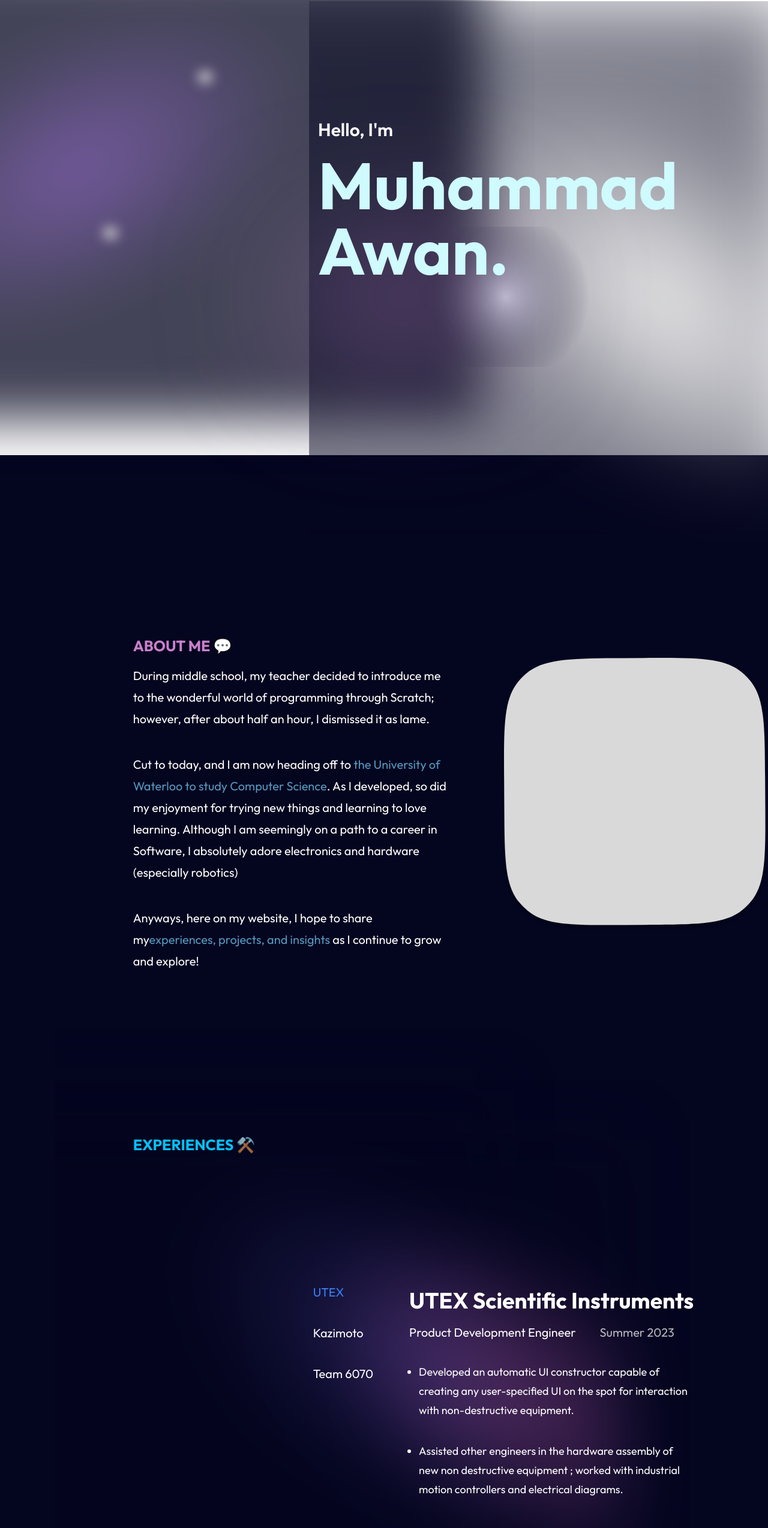
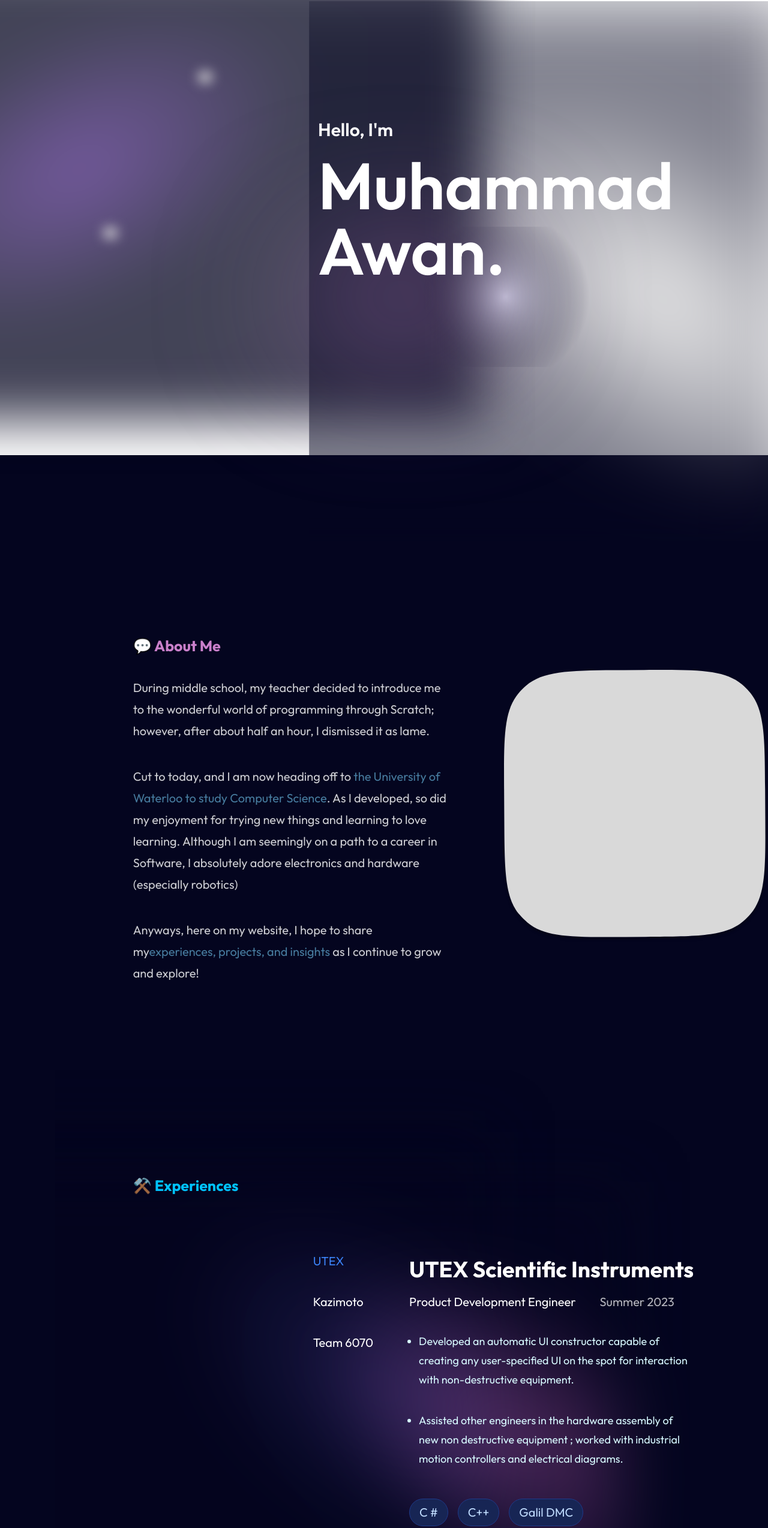
Before and after one commit to muhammad-awan0/portfolio, a React (Vite) app: page / in a window 1280 px wide. Shown: the part 209-2757 px from the top of the page at 60% size. Built offline with nearby package versions, Linux system fonts and the light colour scheme.

Commit message:
Trying to add responsivness

```diff
--- a/index.html
+++ b/index.html
@@ -12,7 +12,7 @@
     <meta name="viewport" content="width=device-width, initial-scale=1.0" />
     <title>Vite + React + TS</title>
   </head>
-  <body class="bg-custom-blue overflow-x-hidden">
+  <body class=" overflow-x-hidden">
     <div id="root"></div>
     <script type="module" src="/src/main.tsx"></script>
   </body>
--- a/src/About/About.tsx
+++ b/src/About/About.tsx
@@ -2,10 +2,10 @@ import portraitSVG from './Portrait.svg';
 
 const About = () => {
   return (
-    <div className="ml-[221.7px] mt-[300px]" id="about-section">
-      <h1 className="text-custom-pink font-bold text-[25px]">ABOUT ME 💬</h1>
-      <div className="flex flex-row">
-        <div className="text-white w-[628px] h-[478px] text-xl mr-10 leading-9">
+    <div className="ml-[221.7px] mt-[300px] h-[900px]" id="about-section">
+      <h1 className="text-custom-pink font-bold text-[25px]">💬 About Me </h1>
+      <div className="flex flex-row mt-5">
+        <div className="text-white w-[628px] h-[478px] text-xl mr-10 leading-9 opacity-80">
           <p className='mt-3'>
             During middle school, my teacher decided to introduce me to the wonderful
             world of programming through Scratch; however, after about half an hour, I
--- a/src/App.tsx
+++ b/src/App.tsx
@@ -8,7 +8,7 @@ import Projects from './Projects/projects.tsx';
 function App() {
 
   return (
-    <div className="font-outfit font-normal">
+    <div className="font-outfit font-normal bg-custom-blue">
      <Navbar navItems={["about","experiences","projects","contact"]}/>
      <Header name={"Muhammad Awan."} />
      <About/>
--- a/src/Experiences/Experiences.tsx
+++ b/src/Experiences/Experiences.tsx
@@ -27,7 +27,7 @@ const experiencesDetails = [
   {
     name: "The Gryphon Machine",
     tab: "Team 6070",
-    role: "Robotics Engineer",
+    role: "Head Captain",
     date: "Spring 2022",
     tasks: [
       "Assumed a leadership role in a team of 15+ members, effectively coordinating diverse technology-related projects and initiatives.",
@@ -44,18 +44,18 @@ const Experiences = () => {
 
   return (
     <div
-      className="relative ml-[221.7px] mt-[300px] h-[1000px]"
+      className="relative ml-[221.7px] h-[900px]"
       id="experiences-section"
     >
       <h1 className="text-heading-blue font-bold text-[25px] absolute z-50">
-        EXPERIENCES ⚒️
+      ⚒️ Experiences
       </h1>
       <img
         src={experienceBlobSVG}
         alt="experience-blob"
         className="absolute z-0 left-[-130px] top-[-280px] h-[1300px]"
       />
-      <div className="flex flex-row mt-[250px] ml-[300px] absolute z-50">
+      <div className="flex flex-row mt-[130px] ml-[300px] absolute z-50">
         <div className="text-white">
           <ul>
             {experiencesDetails.map((experience, index) => (
@@ -83,7 +83,7 @@ const Experiences = () => {
             {tasks.map((task, index) => (
               <li
                 key={index}
-                className={`text-[18px] leading-8 ${
+                className={`text-[18px] leading-8 text-[#D7F9FF] ${
                   index !== 0 ? "mt-9" : null
                 }`}
               >
@@ -95,7 +95,7 @@ const Experiences = () => {
             {tools.map((tool, index) => (
               <button
                 key={index}
-                className="px-4 py-2 bg-blue-950 text-blue-200 rounded-full border border-blue-900 hover:bg-blue-300"
+                className="px-4 py-2 bg-blue-950 text-blue-200 rounded-full border border-blue-900"
               >
                 {tool}
               </button>
--- a/src/Header/Header.tsx
+++ b/src/Header/Header.tsx
@@ -17,19 +17,19 @@ const Header = ({ name }: Props) => {
           <img
             src={leftPurpleSVG}
             alt="left-purple-blob"
-            className="absolute top-[10px] left-0 z-10"
+            className="absolute top-[10px] left-0 z-10 hidden md:flex"
           />
           <img
             src={tinyCircleSVG}
             alt="tiny-circle"
-            className="absolute top-[240px] left-[310px] z-50"
+            className="absolute top-[240px] left-[310px] z-50 hidden md:flex"
           />
           <img
             src={tinyCircleSVG}
             alt="tiny-circle2"
-            className="absolute top-[500px] left-[152px] z-50"
+            className="absolute top-[500px] left-[152px] z-50 hidden md:flex"
           />
-          <div className="absolute mt-[260px] ml-[190px] flex space-x-[-440px]">
+          <div className="absolute mt-[260px] ml-[190px] space-x-[-440px] hidden md:flex">
             <img
               src={middlePurpleSVG}
               alt="middle-purple-blob"
@@ -37,22 +37,26 @@ const Header = ({ name }: Props) => {
             />
             <img
               src={middleCircleSVG}
-              alt="middle-cirlce-blob"
+              alt="middle-circle-blob"
               className="z-30"
             />
           </div>
           <img
             src={rightWhiteSVG}
-            alt="right-purple-blob"
-            className="absolute top-[143px] right-[-30%] z-0 w-screen h-[900px]"
+            alt="right-white-blob"
+            className="absolute top-[143px] right-[-30%] z-0 w-screen h-[900px] hidden md:flex"
           />
         </div>
-        <div className="z-50 absolute top-[339px] left-[530px] text-cyan-100 font-bold text-109 md:top-[339px] md:left-[530px]">
-          <div className="text-white font-semibold text-3xl mb-5">
+        <div className="z-50 absolute top-[339px] left-[530px] md:left-[530px] text-cyan-100 font-bold text-3xl md:text-109">
+          <div className="text-white font-semibold text-3xl md:text-3xl mb-5">
             Hello, I'm
           </div>
-          <div>{firstName}</div>
-          <div>{lastName}</div>
+          <div className="text-white font-semibold text-3xl md:text-109 mx-2 md:mx-0">
+            {firstName}
+          </div>
+          <div className="text-white font-semibold text-3xl md:text-109 mx-2 md:mx-0">
+            {lastName}
+          </div>
         </div>
       </div>
     </header>
--- a/src/Projects/projects.tsx
+++ b/src/Projects/projects.tsx
@@ -16,7 +16,6 @@ const projectsDetails: ProjectDetails[] = [
     tools: ["Tailwind", "React", "Typescript"],
   },
 
-  // ... other projects
 ];
 
 interface ProjectCardProps {
@@ -51,11 +50,12 @@ const Projects = () => {
   return (
     <div className="ml-[221.7px] h-[800px]">
       <h1 id="projects-section" className="text-projects-purple font-bold text-[25px]">
-        PERSONAL PROJECTS 🔥
+      🔥 Personal Projects
       </h1>
       {projectsDetails.map((project, index) => (
         <ProjectCard key={index} project={project} flipLayout={index % 2 !== 0} />
       ))}
+      <h1 className='text-white text-5xl mt-52 ml-[405px]'>More Coming Soon!</h1>
     </div>
   );
 };
```
